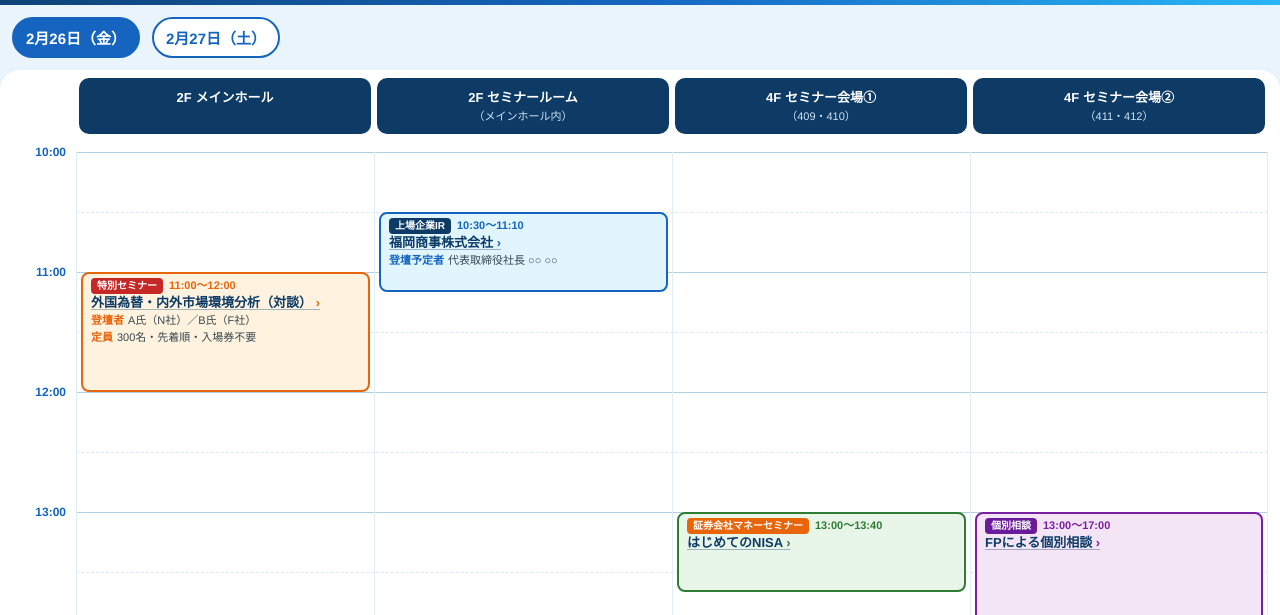
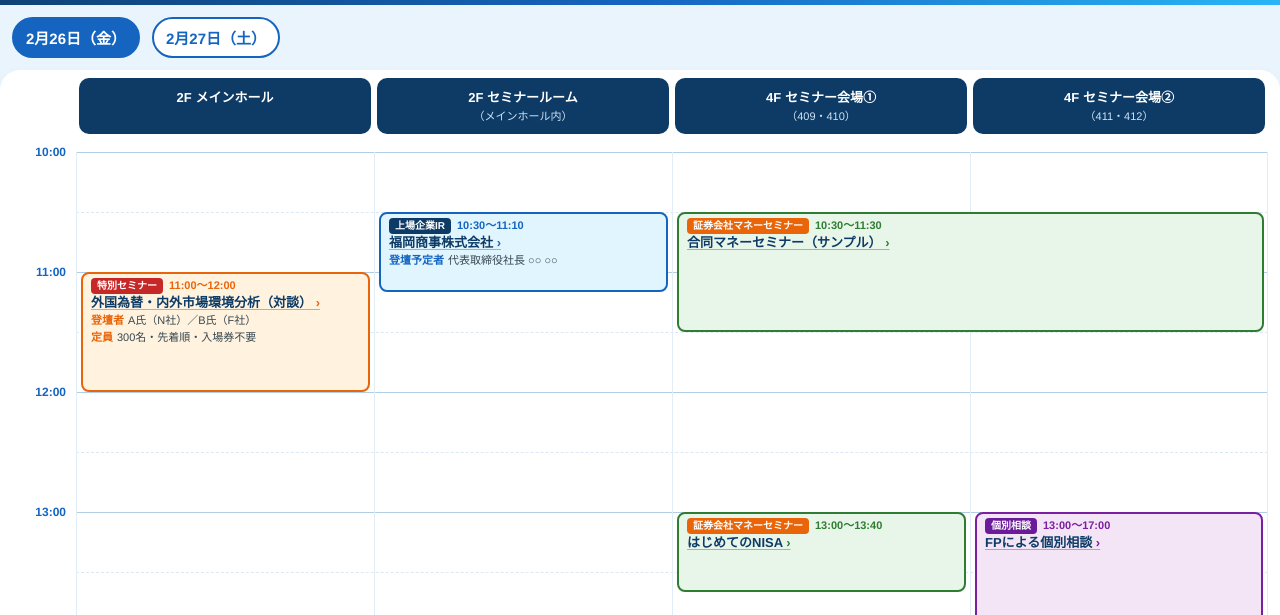
Before and after one commit to daidaimai/irexpo, a plain HTML site: page timetable.html in a window 1280 px wide. Shown: the part 185-800 px from the top of the page. Drawn offline with Linux system fonts and the light colour scheme.

Commit message:
Timetable: allow a slot to span multiple rooms
room accepts an array; adjacent rooms are drawn as one wide box,
non-adjacent rooms fall back to one box per room.

Co-Authored-By: Claude Opus 5.5 <noreply@anthropic.com>
Claude-Session: https://claude.ai/code/session_01LWRWJj8LFsFfsS9CgypvKP

```diff
--- a/timetable.html
+++ b/timetable.html
@@ -350,6 +350,12 @@
   .tt-event.c-pink   { --ev-bg: #fce4ec; --ev-line: #c2185b; }
 
   /* 30分未満の短いコマは余白を詰める */
+  /* ▼追加（複数会場）：複数の列にまたがる枠（幅は JS で指定） */
+  .tt-event.multi {
+    right: auto;
+  }
+  /* ▲追加ここまで */
+
   .tt-event.short {
     padding: 1px 6px;
   }
@@ -592,6 +598,8 @@
   // イベント一覧（コマ）
   //   day   : 開催日の id（DAYS 参照）
   //   room  : 会場の id（ROOMS 参照）
+  //           ▼追加（複数会場）：複数の会場で開催する場合は ["s4a", "s4b"] のように配列で指定
+  //             隣り合う会場は1つの横長の枠、離れた会場は会場ごとに別の枠で表示
   //   start : 開始時刻 "HH:MM"
   //   end   : 終了時刻 "HH:MM"
   //   title : コマの題名（特別セミナー＝セミナー題名、上場企業IR＝企業名 など）
@@ -620,6 +628,8 @@
     { day: "day1", room: "s4a",   start: "13:00", end: "13:40", title: "はじめてのNISA", link: "events.html#seminar", color: "green", tag: "証券会社マネーセミナー" },
     { day: "day1", room: "s4a",   start: "15:00", end: "15:50", title: "iDeCo活用講座", link: "events.html#seminar", color: "green", tag: "証券会社マネーセミナー" },
     { day: "day1", room: "s4b",   start: "13:00", end: "17:00", title: "FPによる個別相談", link: "events.html#consultation", color: "purple", tag: "個別相談" },
+    // ▼追加（複数会場）のサンプル：隣り合う 4F会場①・② にまたがる
+    { day: "day1", room: ["s4a", "s4b"], start: "10:30", end: "11:30", title: "合同マネーセミナー（サンプル）", link: "events.html#seminar", color: "green", tag: "証券会社マネーセミナー" },
 
     // ---- 2月27日（土）※仮データ ----
     {
@@ -644,6 +654,8 @@
     },
     { day: "day2", room: "s4a", start: "10:30", end: "11:10", title: "家計管理の基礎", link: "events.html#seminar", color: "green", tag: "証券会社マネーセミナー" },
     { day: "day2", room: "s4b", start: "13:00", end: "15:00", title: "親子で学ぶマネー教室", link: "events.html#family", color: "pink", tag: "親子金融経済教室" },
+    // ▼追加（複数会場）のサンプル：隣り合う 2Fメインホール・セミナールーム にまたがる
+    { day: "day2", room: ["main", "mainS"], start: "13:30", end: "14:30", title: "上場企業トークセッション（サンプル）", link: "events.html#lecture", color: "orange", tag: "特別セミナー", speakers: ["X社 代表者", "Y社 代表者", "Z社 代表者"] },
     { day: "day2", room: "s4b", start: "16:00", end: "16:40", title: "サンプルイベント（タブ・リンクなし）" },
   ];
 
@@ -736,11 +748,20 @@
 
     // イベント枠
     EVENTS.filter(ev => ev.day === dayId).forEach(ev => {
-      const col = cols[ev.room];
-      if (!col) {
+      // ▼追加（複数会場）：room は "main" のような1つの指定でも、["main", "mainS"] のような配列でもよい
+      const roomIds = Array.isArray(ev.room) ? ev.room : [ev.room];
+      const roomIdx = roomIds.map(id => ROOMS.findIndex(r => r.id === id));
+      if (roomIdx.includes(-1)) {
         console.warn("会場IDが見つかりません:", ev);
         return;
       }
+      // 隣り合う会場どうしをまとめる（例：[0, 1, 3] → [[0, 1], [3]]）
+      const groups = groupAdjacent(roomIdx);
+      if (groups.length > 1) {
+        console.info("隣り合っていない会場は、会場ごとに分けて表示します:", ev);
+      }
+      // ▲追加ここまで
+
       const s = toMin(ev.start);
       const e = toMin(ev.end);
       if (e <= s) {
@@ -803,9 +824,35 @@
         box.appendChild(infoLine("定員", parts.join("・")));
       }
 
-      col.appendChild(box);
+      // ▼追加（複数会場）：まとまりごとに枠を置き、複数列にまたがる場合は横幅を広げる
+      groups.forEach(group => {
+        const b = box.cloneNode(true);
+        if (group.length > 1) {
+          // 列の幅 × 列数 ＋ 列の間の境界線(1px) − 左右の余白(4px × 2)
+          b.classList.add("multi");
+          b.style.width = "calc(" + group.length + " * 100% + " + (group.length - 1) + "px - 8px)";
+        }
+        cols[ROOMS[group[0]].id].appendChild(b);
+      });
+      // ▲追加ここまで
     });
   }
+
+  // ▼追加（複数会場）：会場の並び順の番号を、隣り合うものどうしのまとまりに分ける
+  function groupAdjacent(indexes) {
+    const sorted = [...new Set(indexes)].sort((a, b) => a - b);
+    const groups = [];
+    sorted.forEach(i => {
+      const last = groups[groups.length - 1];
+      if (last && i === last[last.length - 1] + 1) {
+        last.push(i);
+      } else {
+        groups.push([i]);
+      }
+    });
+    return groups;
+  }
+  // ▲追加ここまで
 
   // 「見出し 内容」形式の補足行を作る
   function infoLine(label, text) {
```
